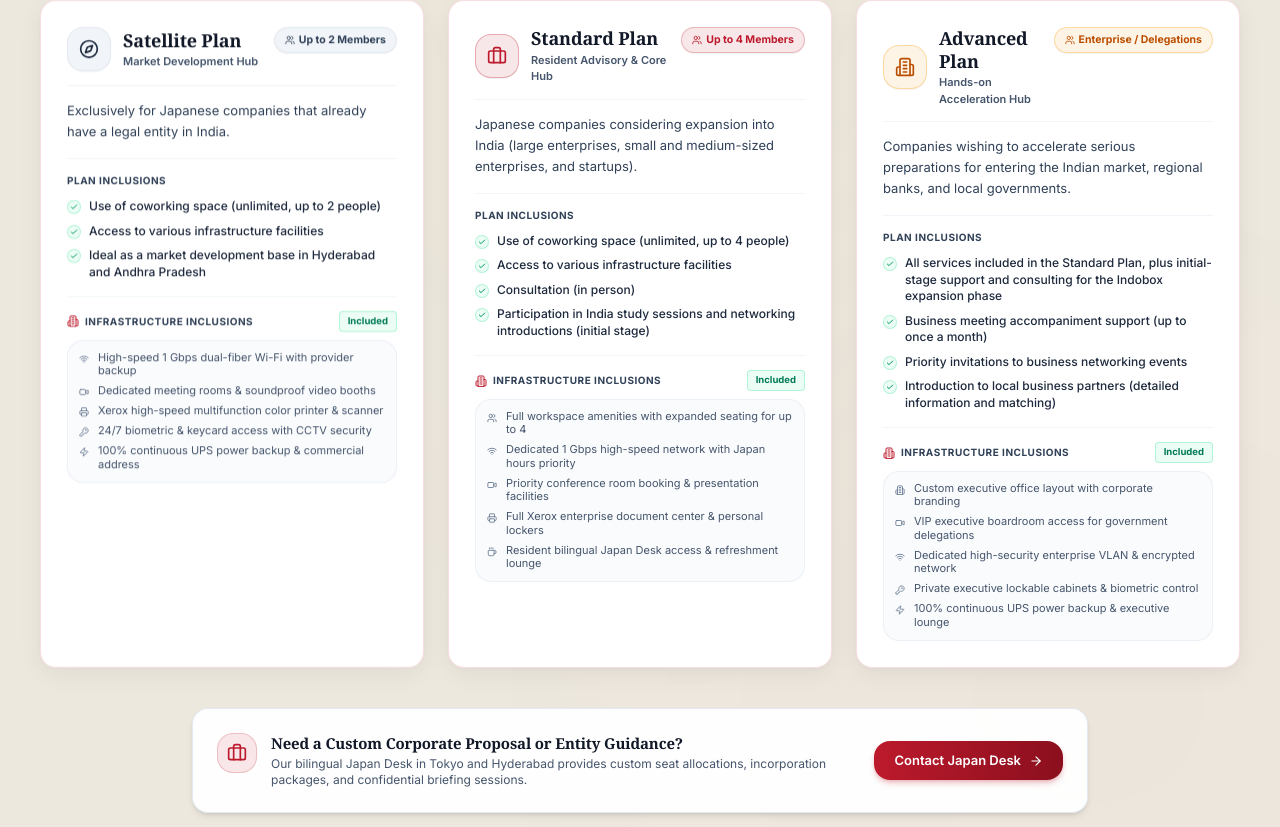
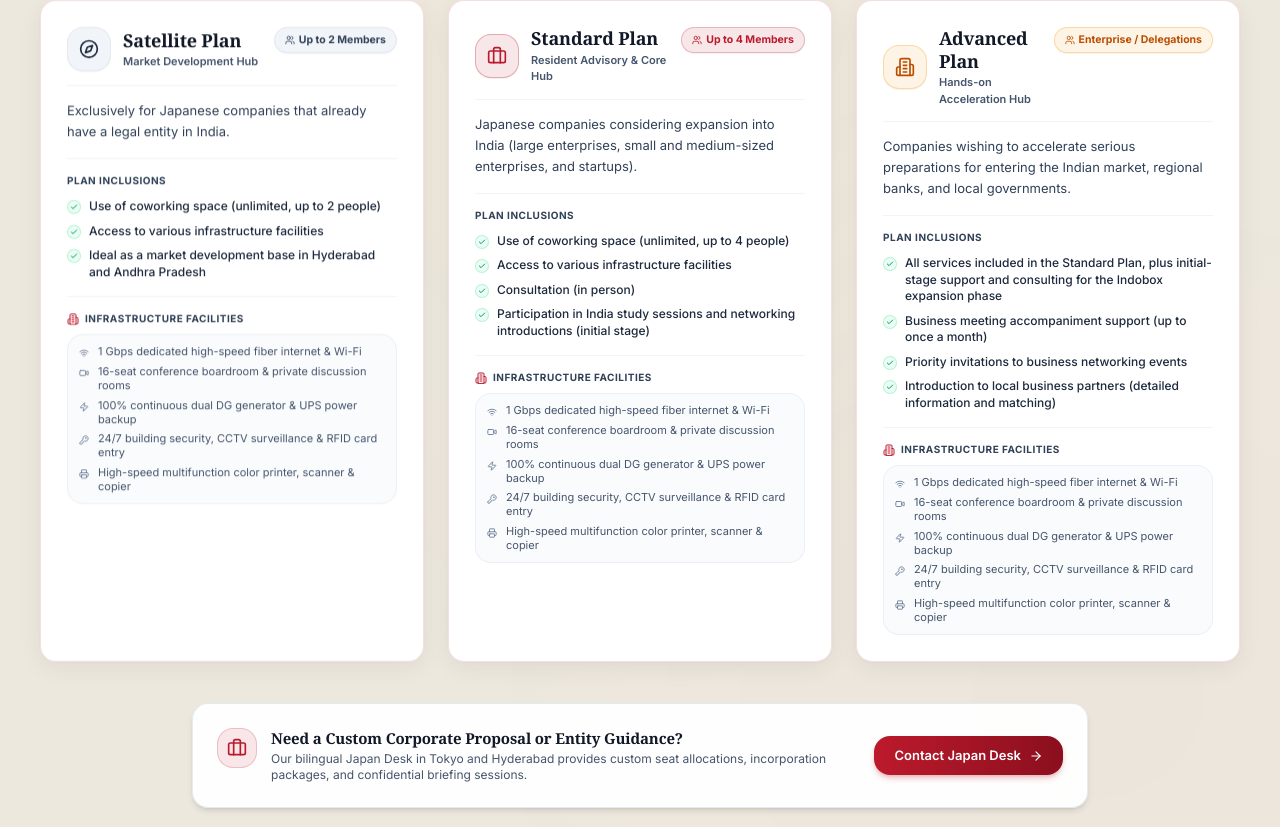
Before and after one commit to abhi-shek04/J-Gate, a Next.js app: page /pricing in a window 1280 px wide. Shown: the part 517-1344 px from the top of the page. Built offline with nearby package versions, Linux system fonts and the light colour scheme.

Commit message:
fix(pricing): remove Included badge, update title to Infrastructure Facilities, and verify shared Cyber Gateway infrastructure

```diff
--- a/src/components/jgate/pricing-section.tsx
+++ b/src/components/jgate/pricing-section.tsx
@@ -56,6 +56,44 @@
   infrastructure: InfrastructureFeature[];
 };
 
+const SHARED_INFRASTRUCTURE: InfrastructureFeature[] = [
+  {
+    icon: Wifi,
+    text: {
+      EN: "1 Gbps dedicated high-speed fiber internet & Wi-Fi",
+      JP: "1 Gbps 専用高速光ファイバー回線＆Wi-Fi完備",
+    },
+  },
+  {
+    icon: Video,
+    text: {
+      EN: "16-seat conference boardroom & private discussion rooms",
+      JP: "16名用国際会議室および面談・討議室の利用",
+    },
+  },
+  {
+    icon: Zap,
+    text: {
+      EN: "100% continuous dual DG generator & UPS power backup",
+      JP: "非常用発電機（DG）＆UPS無停電電源装置（100%バックアップ）",
+    },
+  },
+  {
+    icon: KeyRound,
+    text: {
+      EN: "24/7 building security, CCTV surveillance & RFID card entry",
+      JP: "24時間ビル警備・CCTV監視カメラ・RFIDスマートカード入退室",
+    },
+  },
+  {
+    icon: Printer,
+    text: {
+      EN: "High-speed multifunction color printer, scanner & copier",
+      JP: "高性能カラー複合機・スキャナー・コピー完備",
+    },
+  },
+];
+
 const PLANS: Plan[] = [
   {
     id: "satellite",
@@ -104,43 +142,7 @@
         },
       },
     ],
-    infrastructure: [
-      {
-        icon: Wifi,
-        text: {
-          EN: "High-speed 1 Gbps dual-fiber Wi-Fi with provider backup",
-          JP: "1 Gbps 高速光回線Wi-Fi（回線冗長化バックアップ完備）",
-        },
-      },
-      {
-        icon: Video,
-        text: {
-          EN: "Dedicated meeting rooms & soundproof video booths",
-          JP: "専用会議室および防音オンライン商談ブース利用",
-        },
-      },
-      {
-        icon: Printer,
-        text: {
-          EN: "Xerox high-speed multifunction color printer & scanner",
-          JP: "Xerox 高性能カラー複合機・スキャナー完備",
-        },
-      },
-      {
-        icon: KeyRound,
-        text: {
-          EN: "24/7 biometric & keycard access with CCTV security",
-          JP: "24時間対応のICカード・生体認証セキュリティ",
-        },
-      },
-      {
-        icon: Zap,
-        text: {
-          EN: "100% continuous UPS power backup & commercial address",
-          JP: "無停電電源装置（UPS）＆登記可能商業アドレス",
-        },
-      },
-    ],
+    infrastructure: SHARED_INFRASTRUCTURE,
   },
   {
     id: "standard",
@@ -195,43 +197,7 @@
         },
       },
     ],
-    infrastructure: [
-      {
-        icon: Users,
-        text: {
-          EN: "Full workspace amenities with expanded seating for up to 4",
-          JP: "最大4名まで利用可能なチーム専用執務エリア",
-        },
-      },
-      {
-        icon: Wifi,
-        text: {
-          EN: "Dedicated 1 Gbps high-speed network with Japan hours priority",
-          JP: "1 Gbps 専用高速回線（日本時間帯優先ネットワーク）",
-        },
-      },
-      {
-        icon: Video,
-        text: {
-          EN: "Priority conference room booking & presentation facilities",
-          JP: "クライアント商談用会議室の優先予約・プレゼン設備",
-        },
-      },
-      {
-        icon: Printer,
-        text: {
-          EN: "Full Xerox enterprise document center & personal lockers",
-          JP: "Xerox 高性能印刷センター＆施錠付き個人ロッカー",
-        },
-      },
-      {
-        icon: Coffee,
-        text: {
-          EN: "Resident bilingual Japan Desk access & refreshment lounge",
-          JP: "常駐日本人デスク・日英対応＆カフェラウンジ利用",
-        },
-      },
-    ],
+    infrastructure: SHARED_INFRASTRUCTURE,
   },
   {
     id: "advance",
@@ -286,43 +252,7 @@
         },
       },
     ],
-    infrastructure: [
-      {
-        icon: Building2,
-        text: {
-          EN: "Custom executive office layout with corporate branding",
-          JP: "個別最適化エグゼクティブオフィス＆社名プレート掲示",
-        },
-      },
-      {
-        icon: Video,
-        text: {
-          EN: "VIP executive boardroom access for government delegations",
-          JP: "政府機関・要人来訪対応VIPエグゼクティブ会議室",
-        },
-      },
-      {
-        icon: Wifi,
-        text: {
-          EN: "Dedicated high-security enterprise VLAN & encrypted network",
-          JP: "専用高セキュリティ企業向けVLAN・暗号化ネットワーク",
-        },
-      },
-      {
-        icon: KeyRound,
-        text: {
-          EN: "Private executive lockable cabinets & biometric control",
-          JP: "専用施錠キャビネット＆生体認証厳格アクセス管理",
-        },
-      },
-      {
-        icon: Zap,
-        text: {
-          EN: "100% continuous UPS power backup & executive lounge",
-          JP: "無停電電源装置（UPS）完備＆エグゼクティブラウンジ利用",
-        },
-      },
-    ],
+    infrastructure: SHARED_INFRASTRUCTURE,
   },
 ];
 
@@ -468,17 +398,12 @@
                         </ul>
                       </div>
 
-                      {/* Detailed Infrastructure & Amenities Section (Addressing "based on that add more information") */}
+                      {/* Detailed Infrastructure Facilities Section */}
                       <div className="mt-4 pt-3.5 border-t border-slate-100 dark:border-white/8">
-                        <div className="flex items-center justify-between mb-2">
-                          <div className="flex items-center gap-1.5">
-                            <Building2 className="h-3 w-3 text-crimson dark:text-rose-400" />
-                            <span className="font-mono text-[10px] font-bold uppercase tracking-wider text-slate-700 dark:text-slate-300">
-                              {tx({ EN: "Infrastructure Inclusions", JP: "利用可能インフラ設備" })}
-                            </span>
-                          </div>
-                          <span className="text-[9.5px] font-bold text-emerald-700 dark:text-emerald-400 bg-emerald-50 dark:bg-emerald-950/60 px-2 py-0.5 rounded border border-emerald-200/80 dark:border-emerald-700/40 font-mono">
-                            {tx({ EN: "Included", JP: "設備完備" })}
+                        <div className="flex items-center gap-1.5 mb-2">
+                          <Building2 className="h-3 w-3 text-crimson dark:text-rose-400" />
+                          <span className="font-mono text-[10px] font-bold uppercase tracking-wider text-slate-700 dark:text-slate-300">
+                            {tx({ EN: "Infrastructure Facilities", JP: "各種インフラ設備" })}
                           </span>
                         </div>
 
```
